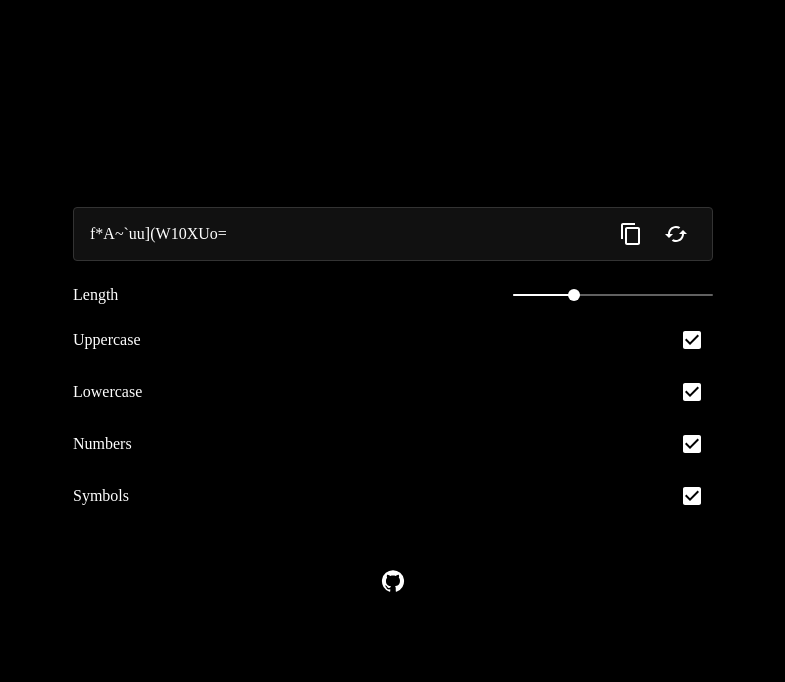
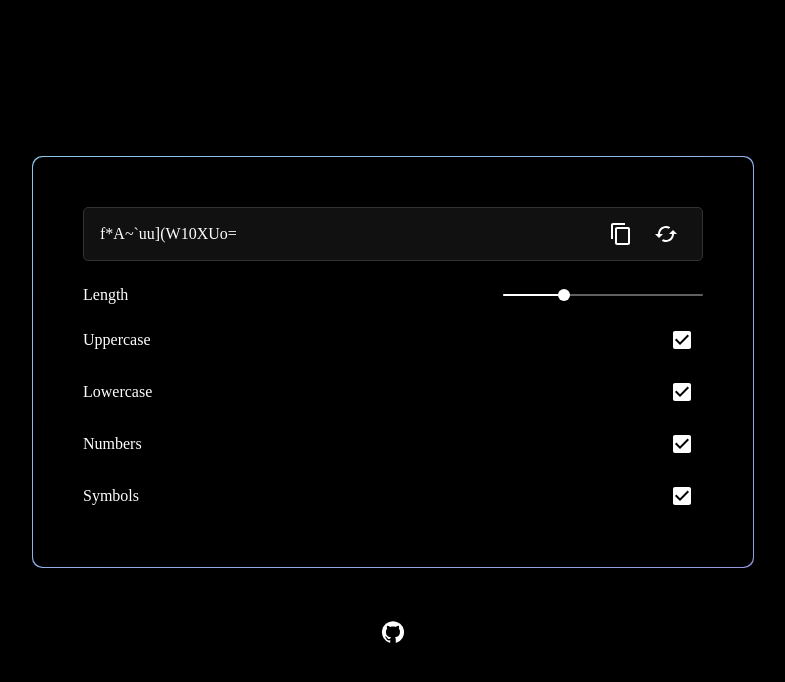
Before and after one commit to d9c/passgen, a Next.js app: page / in a window 1280 px wide. Shown: the top 682 px of the page, without its empty margins (247-1032 px from the left). Built offline with nearby package versions, Linux system fonts and the light colour scheme.

Commit message:
Add border

```diff
--- a/src/app/page.tsx
+++ b/src/app/page.tsx
@@ -100,8 +100,9 @@ export default function Home() {
 
   return (
     <div className="flex flex-col items-center gap-[50px]">
-      <div className="flex w-[640px] flex-col items-center gap-[20px]">
-        <div className="flex w-full items-center justify-between rounded-[4px] border-[1px] border-solid border-[#333] bg-[#111] px-[16px] py-[6px]">
+      <div className="rounded-[10px] bg-gradient-to-br from-[#8BC6EC] to-[#9599E2] p-[1px]">
+        <div className="flex w-[720px] flex-col items-center gap-[20px] rounded-[10px] bg-[#000] p-[50px]">
+          <div className="flex w-full items-center justify-between rounded-[5px] border-[1px] border-solid border-[#333] bg-[#111] px-[16px] py-[6px]">
             <span className="text-[16px] text-[#FFF]" ref={pwdRef} />
             <div className="flex items-center gap-[5px]">
               <Tooltip title="Copy to Clipboard" placement="top">
@@ -170,6 +171,7 @@ export default function Home() {
             message="Copied to clipboard"
           />
         </div>
+      </div>
       <a href="https://github.com/d9c/passgen" target="_blank">
         <GitHub color="primary" />
       </a>
```
Lines whose indentation alone changed are shown as unchanged.
